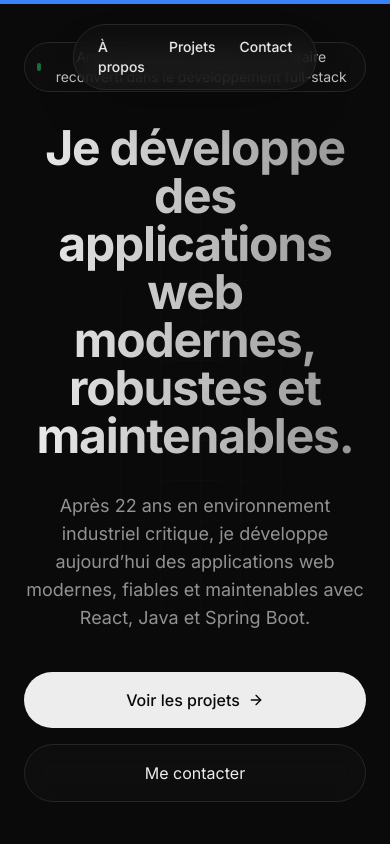
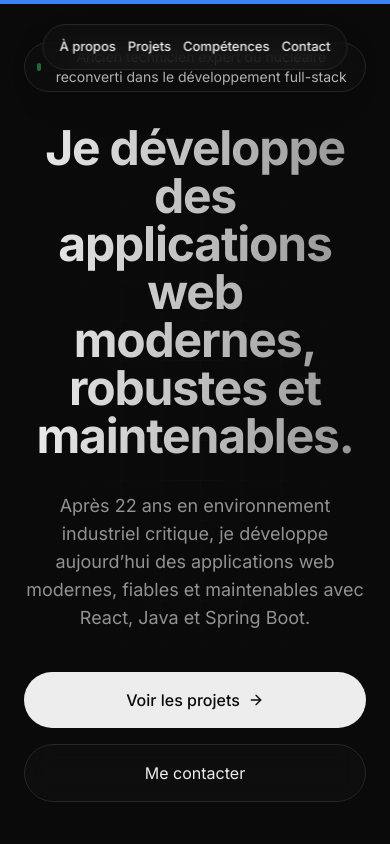
Before and after one commit to j-sicard/portfolio-full-stack, a React (Vite) app: page / in a window 390 px wide. Shown: the top 844 px of the page. Built offline with nearby package versions, Linux system fonts and the light colour scheme.

Commit message:
modify index

```diff
--- a/index.html
+++ b/index.html
@@ -1,14 +1,22 @@
 <!doctype html>
-<html lang="en" class="scroll-smooth">
+<html lang="fr" class="scroll-smooth">
   <head>
     <meta charset="UTF-8" />
     <link rel="icon" type="image/svg+xml" href="/vite.svg" />
     <meta name="viewport" content="width=device-width, initial-scale=1.0" />
 
-    <!-- SEO Optimization -->
-    <title>Julien Sicard - Portfolio Développeur Frontend | Création d'Expériences Web Premium</title>
-    <meta name="description" content="Portfolio de Julien Sicard, développeur Frontend axé sur la conception UX/UI, les interfaces réactives et les projets clients réels. Découvrez les études de cas du Club d'Aïkido et de l'Écurie Elphé." />
-    <meta name="keywords" content="Julien Sicard, Développeur Frontend, Conception UX/UI, React, Tailwind CSS, Développement Web, Portfolio" />
+    <!-- SEO -->
+    <title>Julien Sicard | Développeur Full-Stack Java React</title>
+    <meta name="description" content="Développeur Full-Stack Java / React avec expérience dans le secteur de l’énergie. Conception d’applications web modernes, robustes et orientées utilisateur." />
+    <meta name="keywords" content="Julien Sicard, Développeur Full-Stack, Java, React, Spring Boot, AWS, Développement Web, Portfolio, Secteur Énergie" />
+    <meta name="author" content="Julien Sicard" />
+
+    <!-- Open Graph / LinkedIn -->
+    <meta property="og:title" content="Julien Sicard | Développeur Full-Stack Java React" />
+    <meta property="og:description" content="Développeur Full-Stack avec expérience terrain dans le secteur de l’énergie. Applications web modernes, robustes et maintenables." />
+    <meta property="og:image" content="/preview.png" />
+    <meta property="og:type" content="website" />
+    <meta property="og:url" content="https://TON-URL-VERCEL.vercel.app" />
 
     <!-- Fonts -->
     <link rel="preconnect" href="https://fonts.googleapis.com">
--- a/src/App.jsx
+++ b/src/App.jsx
@@ -19,11 +19,11 @@ function App() {
 
       {/* Floating Nav */}
       <header className="fixed top-6 left-1/2 -translate-x-1/2 z-40">
-        <nav className="glass px-6 py-3 rounded-full border border-cardBorder shadow-2xl flex gap-6 text-sm font-medium">
-          <a href="#about" className="hover:text-primary transition-colors">À propos</a>
-          <a href="#projects" className="hover:text-primary transition-colors">Projets</a>
-          <a href="#skills" className="hover:text-primary hidden sm:block transition-colors">Compétences</a>
-          <a href="#contact" className="hover:text-primary transition-colors">Contact</a>
+        <nav className="glass px-4 sm:px-6 py-3 rounded-full border border-cardBorder shadow-2xl flex items-center gap-3 sm:gap-6 text-[13px] sm:text-sm font-medium max-w-[95vw] overflow-x-auto">
+          <a href="#about" className="hover:text-primary transition-colors whitespace-nowrap">À propos</a>
+          <a href="#projects" className="hover:text-primary transition-colors whitespace-nowrap">Projets</a>
+          <a href="#skills" className="hover:text-primary transition-colors whitespace-nowrap">Compétences</a>
+          <a href="#contact" className="hover:text-primary transition-colors whitespace-nowrap">Contact</a>
         </nav>
       </header>
 
```
Also changed, not shown: public/preview.png (added).
